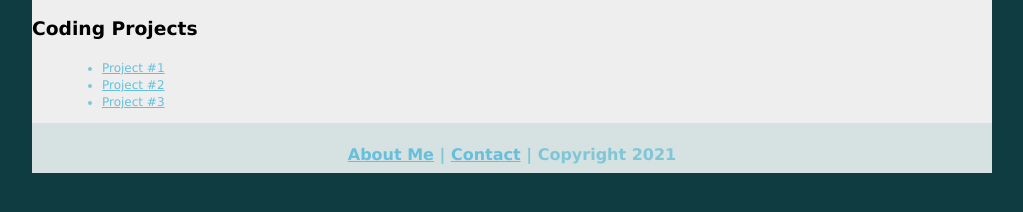
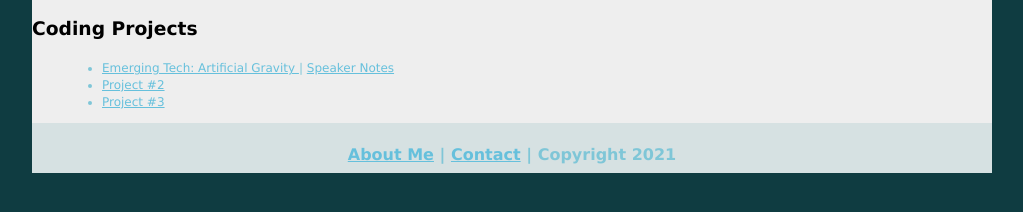
Before and after one commit to sarahhhwu/ecsportfolio, a plain HTML site: page ecs/index.html in a window 1280 px wide. Shown: the part 274-486 px from the top of the page, without its empty margins (128-1151 px from the left). Drawn offline with Linux system fonts and the light colour scheme.

Commit message:
Update index.html

```diff
--- a/ecs/index.html
+++ b/ecs/index.html
@@ -24,7 +24,7 @@
             </ul>
             <h3>Coding Projects</h3>
             <ul>
-               <li><a href="#">Project #1</a></li>
+               <li><a href="EmergingTechnology.pptx">Emerging Tech: Artificial Gravity </a> | <a href="EmergingTechnology.pdf">Speaker Notes</li>
                <li><a href="#">Project #2</a></li>
                <li><a href="#">Project #3</a></li>
             </ul>
```
